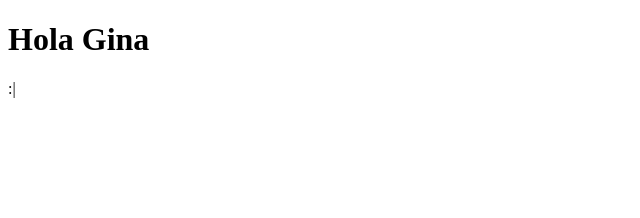
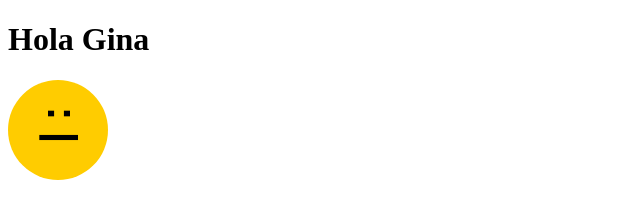
Before and after one commit to YesseniaColocho/Prueba-git-request, a plain HTML site: page index.html in a window 1280 px wide. Shown: the whole page, without its empty margins (0-640 px from the left). Drawn offline with Linux system fonts and the light colour scheme.

Commit message:
add round face

```diff
--- a/index.html
+++ b/index.html
@@ -3,7 +3,7 @@
   <head>
     <meta charset="UTF-8" />
     <meta name="viewport" content="width=device-width, initial-scale=1.0" />
-    <link rel="stylesheet" href="main.css" />
+    <link rel="stylesheet" href="style.css" />
     <title>Face time!</title>
   </head>
   <body>
--- a/style.css
+++ b/style.css
@@ -3,6 +3,7 @@
   height: 100px;
   position: relative;
   width: 100px;
+  border-radius: 50px;
 }
 .face {
   font-family: "courier new", serif;
```
